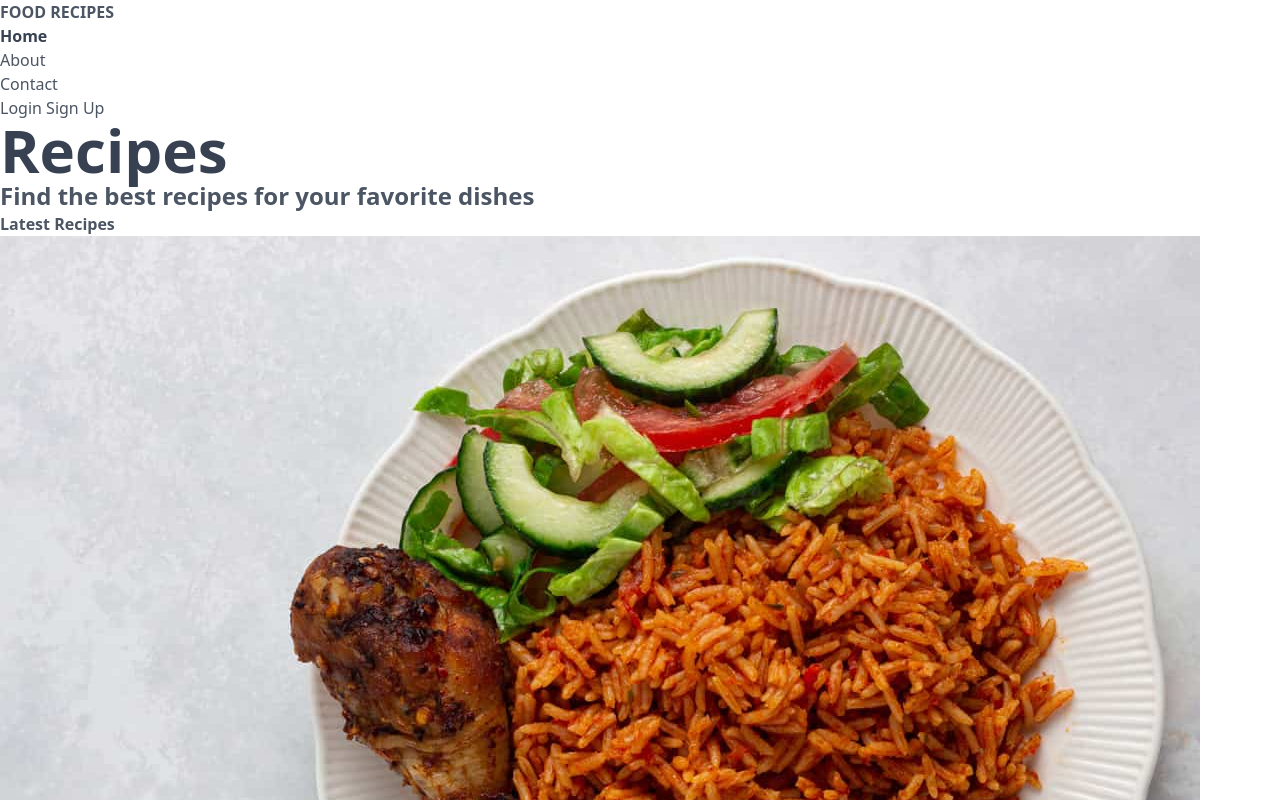
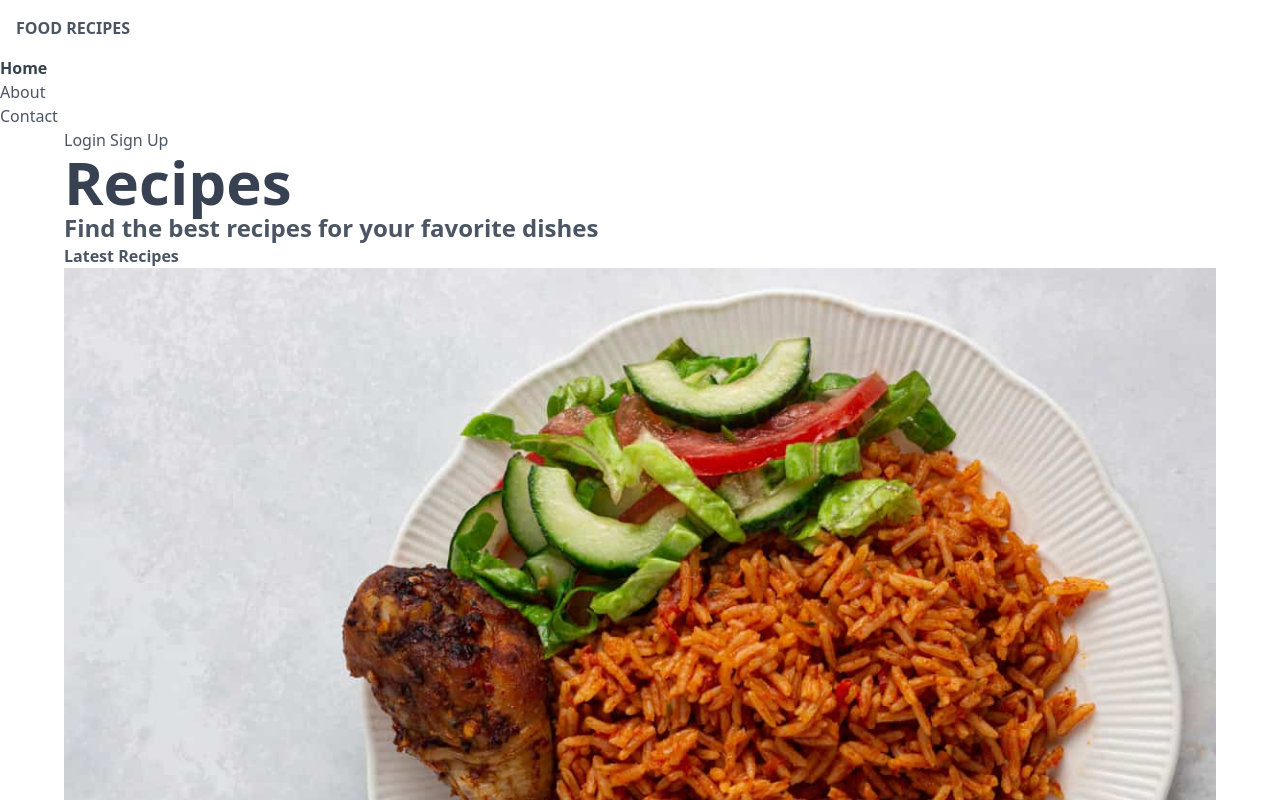
Before and after one commit to AmeerBamigbayan/FoodRecipes, a website: page public/index.html in a window 1280 px wide. Shown: the top 800 px of the page. Drawn offline with nearby package versions, Linux system fonts and the light colour scheme.

Commit message:
Update index.html

```diff
--- a/public/index.html
+++ b/public/index.html
@@ -12,7 +12,7 @@
         <div>
             <nav>
                 <div>
-                    <h1 class="font-bold uppercase">
+                    <h1 class="font-bold uppercase p-4">
                         <a href="#">Food Recipes</a>
                     </h1>
                 </div>
@@ -36,7 +36,7 @@
             </nav>
         </div>
 
-        <main>
+        <main class="px-16">
             <div>
                 <a href="#">Login</a>
                 <a href="#">Sign Up</a>
```
